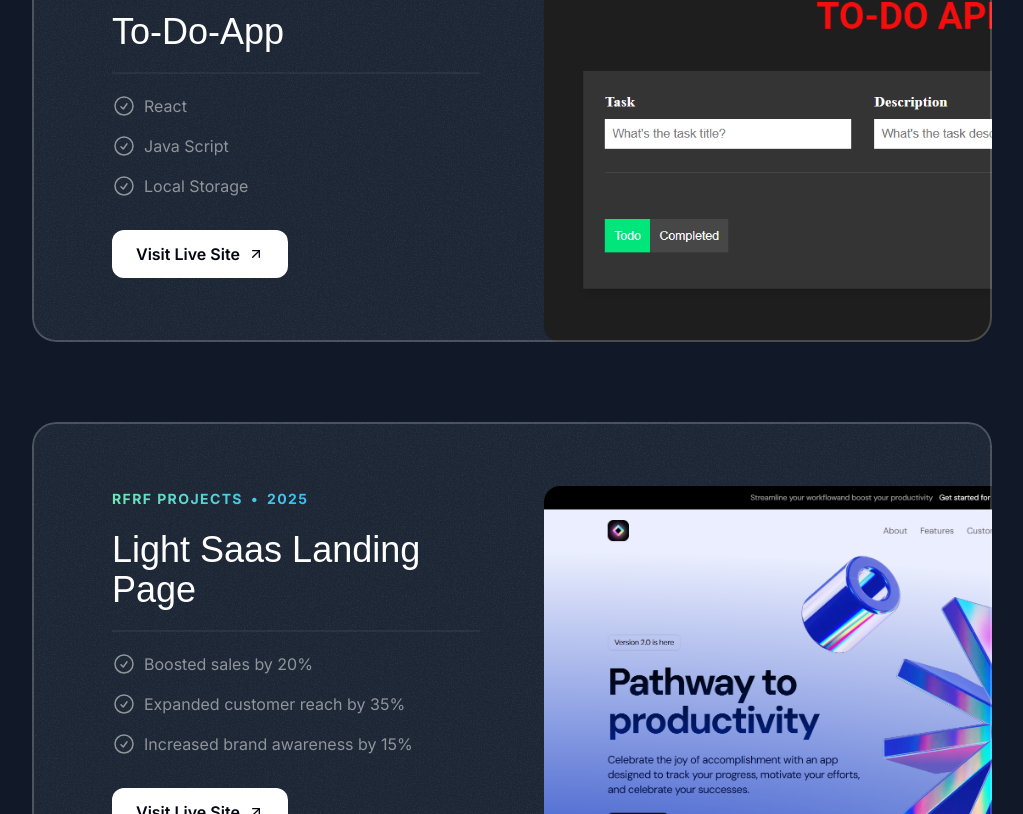
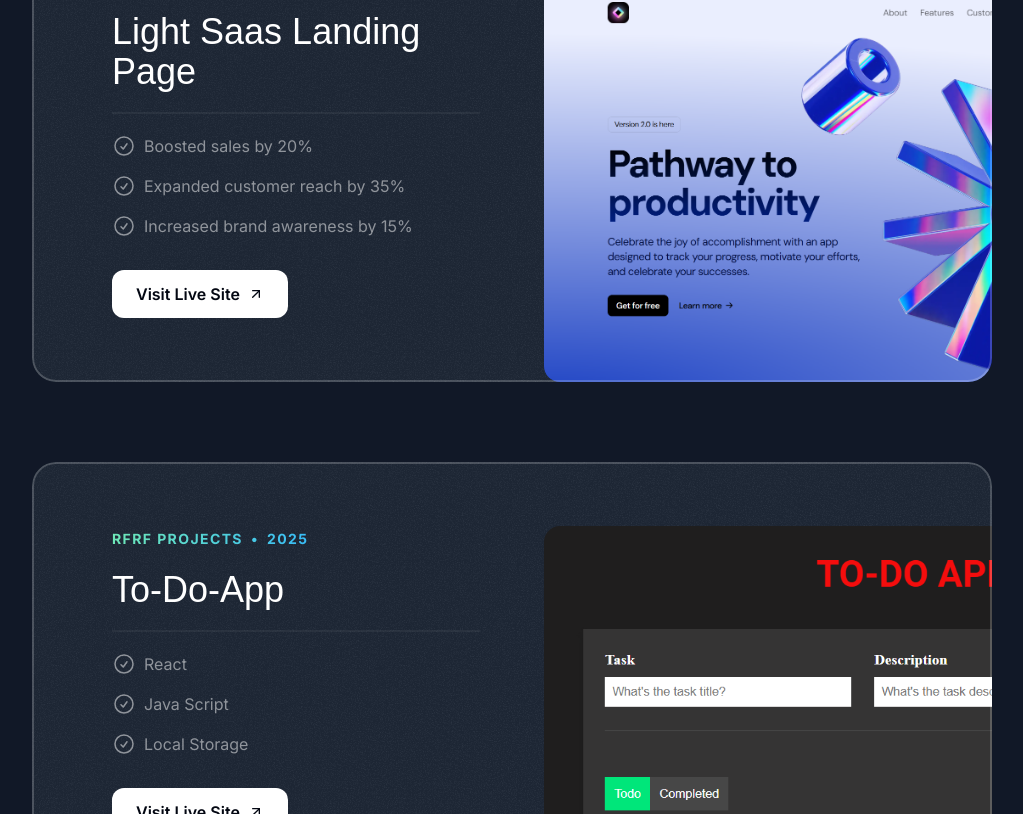
Before and after one commit to AhmedSaadRF/my-portfolio, a Next.js app: page / in a window 1280 px wide. Shown: the part 3086-3900 px from the top of the page, without its empty margins (128-1151 px from the left). Built offline with nearby package versions, Linux system fonts and the light colour scheme; a web font is replaced by a local one.

Commit message:
Upload Project

```diff
--- a/src/sections/Projects.tsx
+++ b/src/sections/Projects.tsx
@@ -50,6 +50,18 @@ const portfolioProjects = [
   {
     company: "RFRF Projects",
     year: "2025",
+    title: "Light Saas Landing Page",
+    results: [
+      { title: "Boosted sales by 20%" },
+      { title: "Expanded customer reach by 35%" },
+      { title: "Increased brand awareness by 15%" },
+    ],
+    link: "https://light-saas-landing-page-eight.vercel.app/",
+    image: lightSaasLandingPage,
+  },
+  {
+    company: "RFRF Projects",
+    year: "2025",
     title: "To-Do-App",
     results: [
       { title: "React"},
@@ -58,18 +70,6 @@ const portfolioProjects = [
     ],
     link: "https://ahmedsaadrf.github.io/todo-list-web-app/",
     image: ToDoAppPage,
-  },
-  {
-    company: "RFRF Projects",
-    year: "2025",
-    title: "Light Saas Landing Page",
-    results: [
-      { title: "Boosted sales by 20%" },
-      { title: "Expanded customer reach by 35%" },
-      { title: "Increased brand awareness by 15%" },
-    ],
-    link: "https://light-saas-landing-page-eight.vercel.app/",
-    image: lightSaasLandingPage,
   },
   {
     company: "Quantum Dynamics",
```
